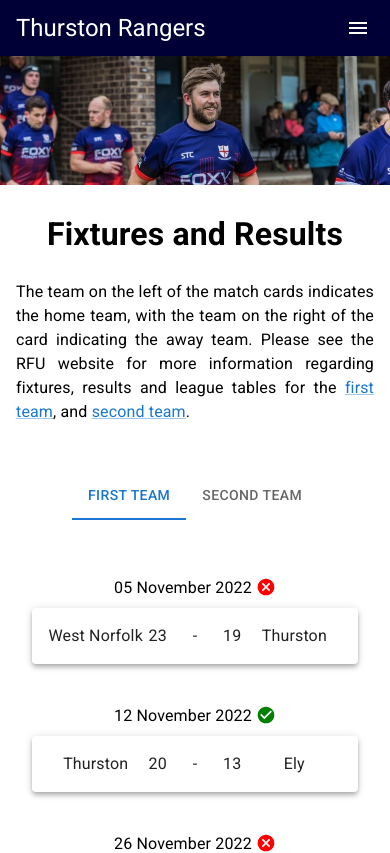
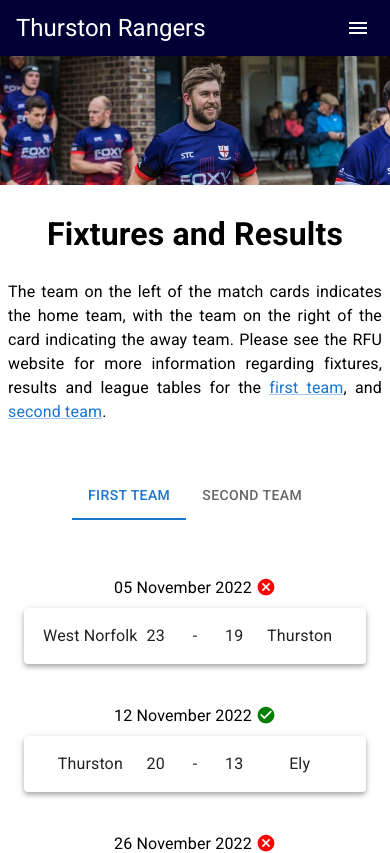
Before and after one commit to JonathanGilroy/rangers-website, a React (Create React App) app: page /fixtures in a window 390 px wide. Shown: the top 853 px of the page. Built offline with nearby package versions, Linux system fonts and the light colour scheme.

Commit message:
Mobile fixture cards widened

```diff
--- a/src/components/Events/Events.js
+++ b/src/components/Events/Events.js
@@ -51,7 +51,7 @@ function Events() {
                 }}>
                     <Typography align="center">
                         <h1>Events</h1>
-                        <Typography align='justify' sx={{ ml: 4 }}>
+                        <Typography align='justify'>
                             <p>Please find our currently scheduled events below.</p>
                         </Typography>
                     </Typography>
--- a/src/components/Fixtures/Fixtures.js
+++ b/src/components/Fixtures/Fixtures.js
@@ -115,8 +115,8 @@ function Contact() {
         />
         <Box
           sx={{
-            mr: mobileView ? 2 : 6,
-            ml: mobileView ? 2 : 6,
+            mr: mobileView ? 1 : 6,
+            ml: mobileView ? 1 : 6,
           }}
         >
           <Typography align="center" sx={{ mb: 6 }}>
```
